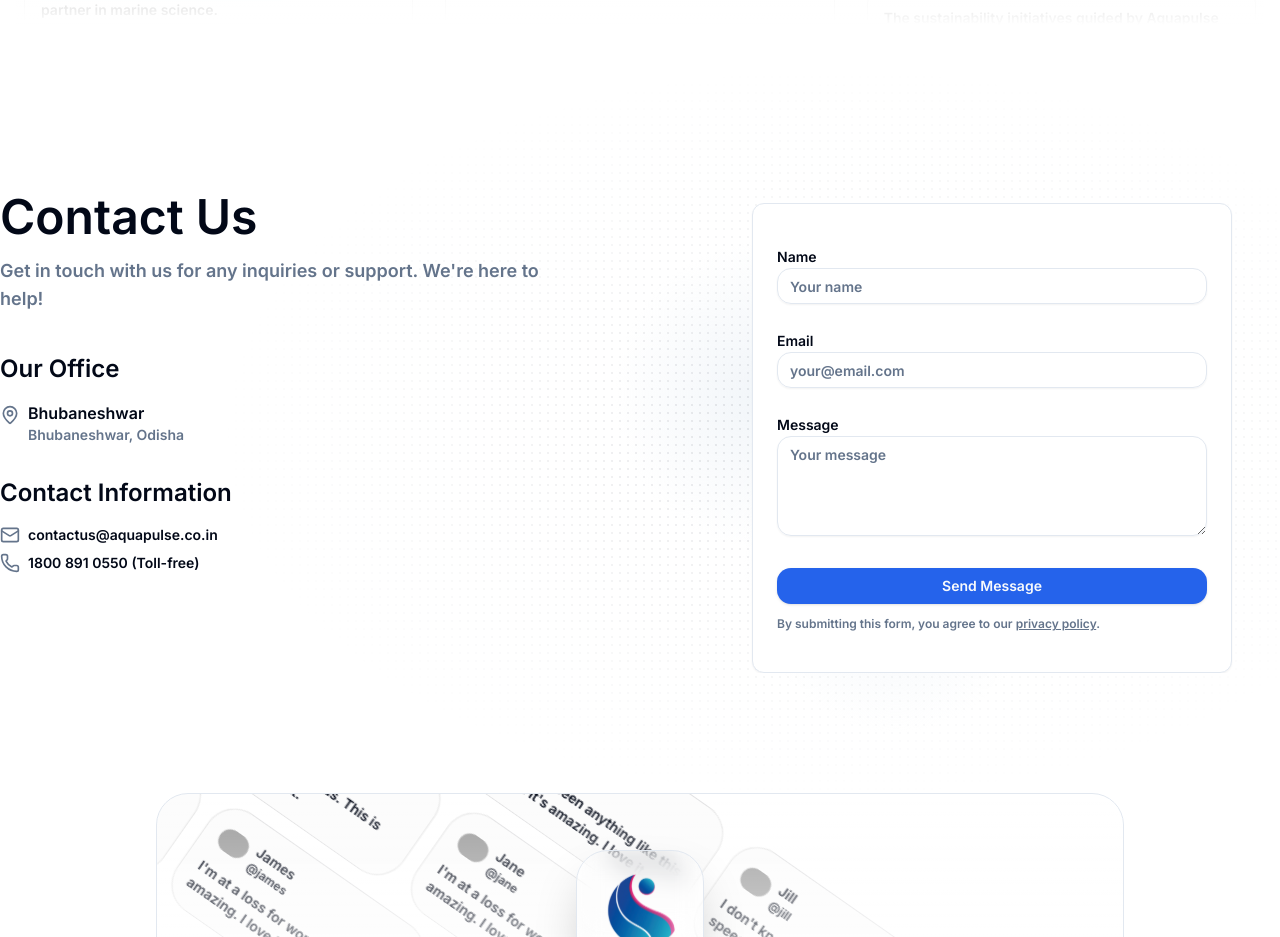
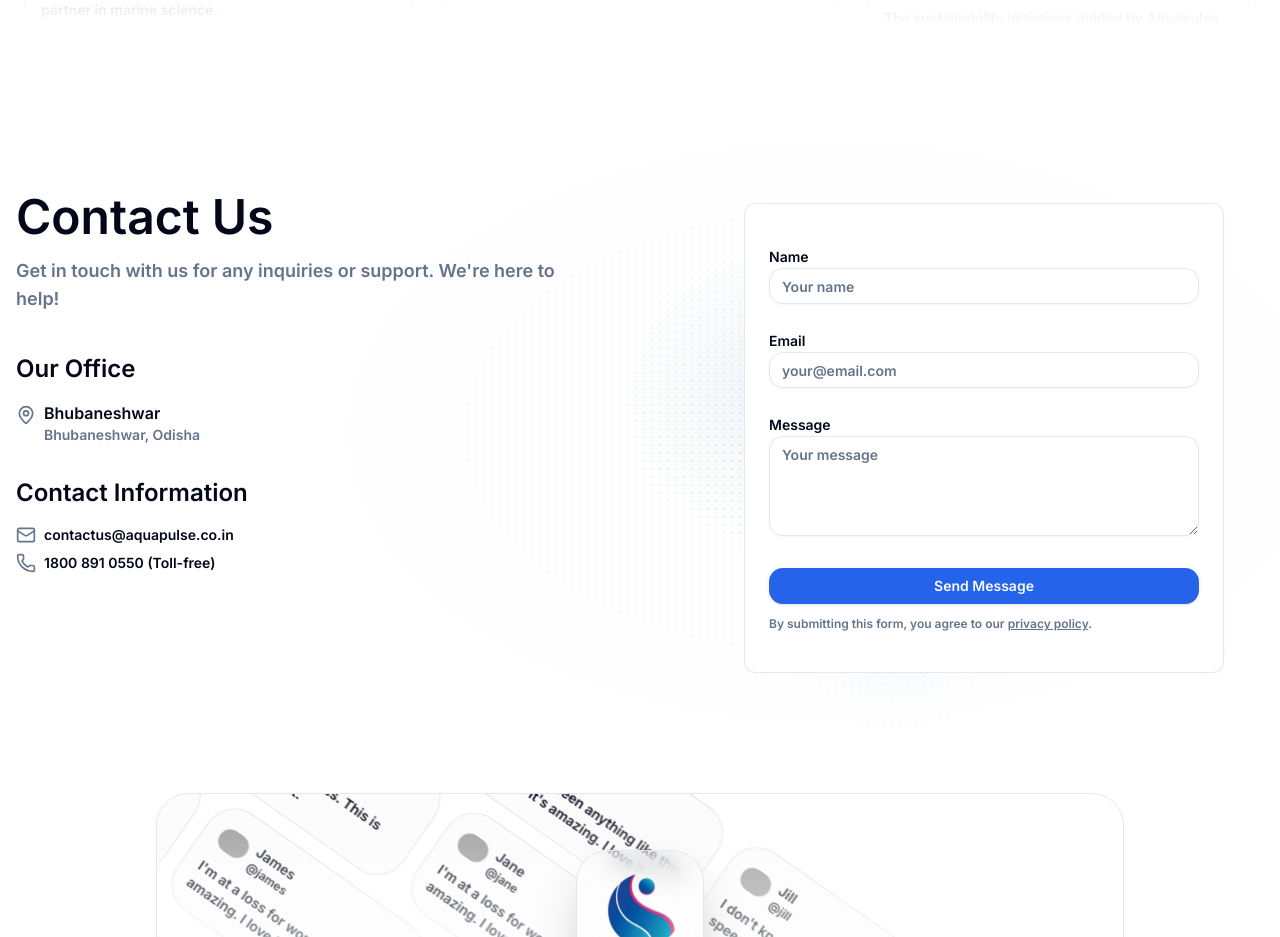
Before and after one commit to Rdrudra99/Aquapulse, a Next.js app: page / in a window 1280 px wide. Shown: the part 8644-9581 px from the top of the page. Built offline with nearby package versions, Linux system fonts and the light colour scheme; grey boxes are pictures that could not be loaded; what tailwindcss-debug-screens would draw is missing.

Commit message:
Update Contact section to include horizontal padding

```diff
--- a/src/components/sections/Contact.tsx
+++ b/src/components/sections/Contact.tsx
@@ -73,7 +73,7 @@ export default function ContactUsSection() {
   }
 
   return (
-    <section className="relative py-16 container mx-auto" id='contact'>
+    <section className="relative py-16 px-4 container mx-auto" id='contact'>
       <div className="pointer-events-none absolute inset-x-0 -bottom-20 -top-20 bg-[radial-gradient(ellipse_35%_15%_at_40%_55%,hsl(var(--accent))_0%,transparent_100%)] lg:bg-[radial-gradient(ellipse_12%_20%_at_60%_45%,hsl(var(--accent))_0%,transparent_100%)]"></div>
       <div className="pointer-events-none absolute inset-x-0 -bottom-20 -top-20 bg-[radial-gradient(ellipse_35%_20%_at_70%_75%,hsl(var(--accent))_0%,transparent_80%)] lg:bg-[radial-gradient(ellipse_15%_30%_at_70%_65%,hsl(var(--accent))_0%,transparent_80%)]"></div>
       <div className="pointer-events-none absolute inset-x-0 -bottom-20 -top-20 bg-[radial-gradient(hsl(var(--accent-foreground)/0.1)_1px,transparent_1px)] [background-size:8px_8px] [mask-image:radial-gradient(ellipse_60%_60%_at_65%_50%,#000_0%,transparent_80%)]"></div>
```
